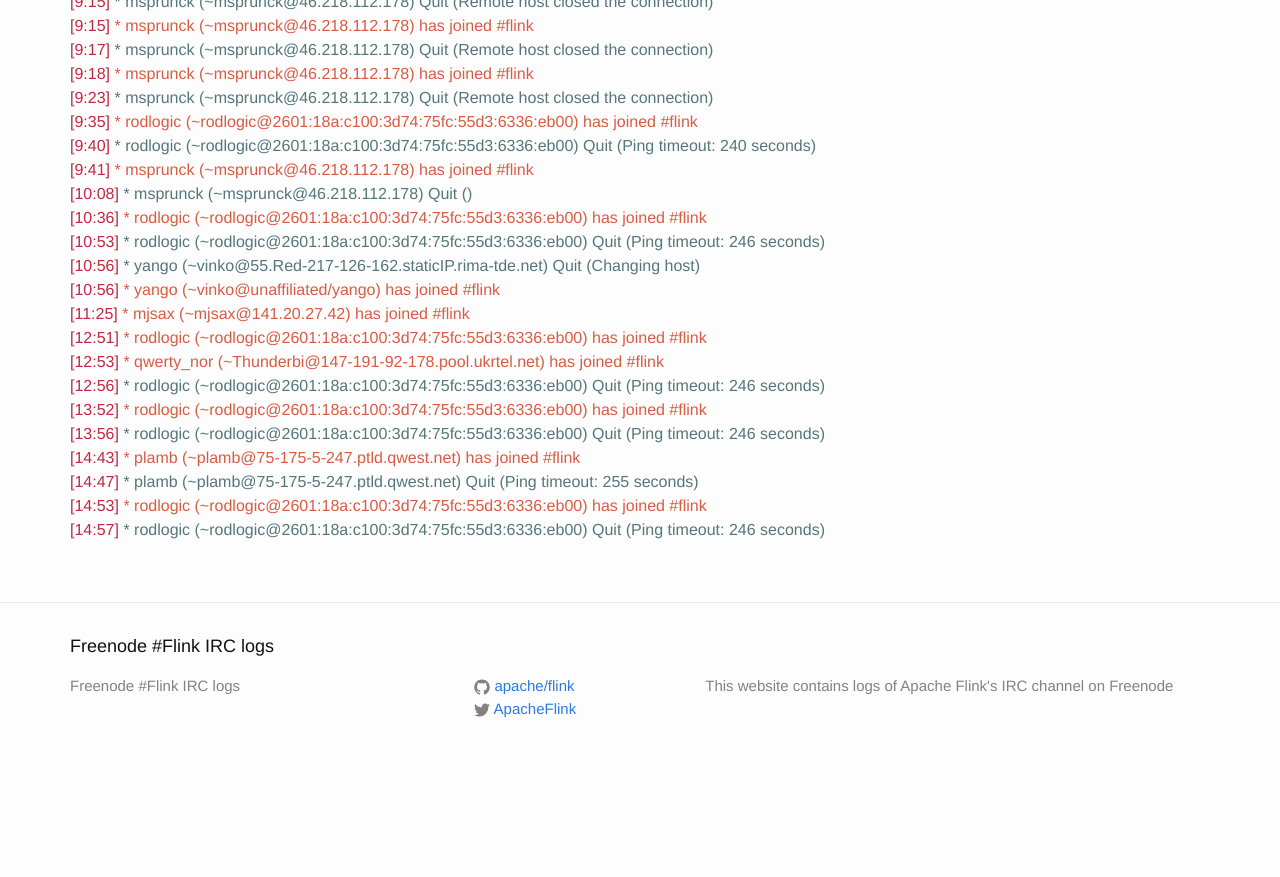
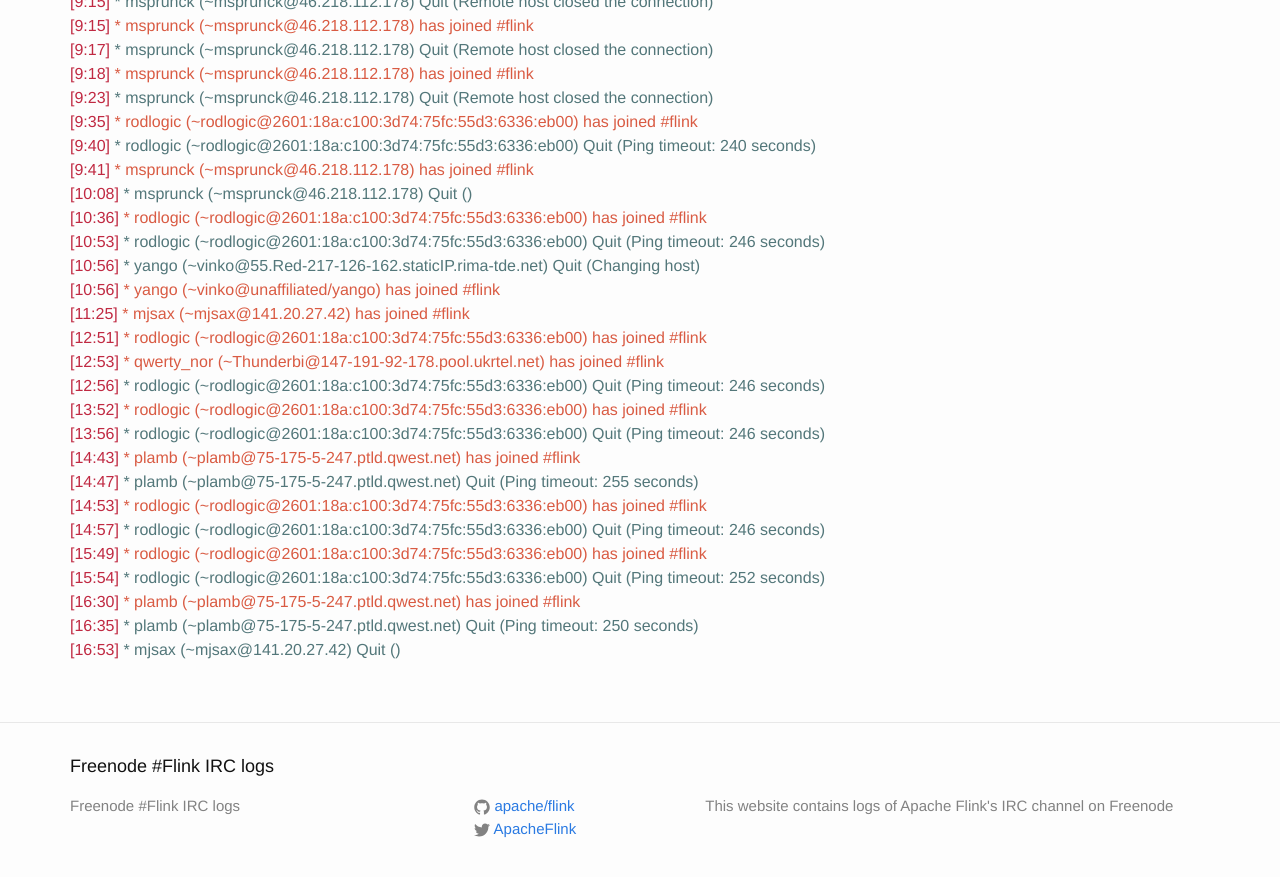
Before and after one commit to flink-irc-logs/flink-irc-logs.github.io, a Jekyll site: the page built from _posts/2015-10-23-logs.markdown, in a window 1280 px wide and 900 px high, scrolled down 642 px. Shown: the top 877 px of the window. Built offline with Jekyll 4.4.1, drawn with Linux system fonts in a browser that asks for light colours; before the commit the page ends 1422 px from its top, so only the background shows below that.

Commit message:
Update of the logs on Fri Oct 23 17:28:36 CEST 2015

```diff
--- a/_posts/2015-10-23-logs.markdown
+++ b/_posts/2015-10-23-logs.markdown
@@ -45,3 +45,8 @@
 <span class="irc-date">[14:47]</span> <span class="irc-navy">* plamb (~plamb@75-175-5-247.ptld.qwest.net) Quit (Ping timeout: 255 seconds)</span><br />
 <span class="irc-date">[14:53]</span> <span class="irc-green">* rodlogic (~rodlogic@2601:18a:c100:3d74:75fc:55d3:6336:eb00) has joined #flink</span><br />
 <span class="irc-date">[14:57]</span> <span class="irc-navy">* rodlogic (~rodlogic@2601:18a:c100:3d74:75fc:55d3:6336:eb00) Quit (Ping timeout: 246 seconds)</span><br />
+<span class="irc-date">[15:49]</span> <span class="irc-green">* rodlogic (~rodlogic@2601:18a:c100:3d74:75fc:55d3:6336:eb00) has joined #flink</span><br />
+<span class="irc-date">[15:54]</span> <span class="irc-navy">* rodlogic (~rodlogic@2601:18a:c100:3d74:75fc:55d3:6336:eb00) Quit (Ping timeout: 252 seconds)</span><br />
+<span class="irc-date">[16:30]</span> <span class="irc-green">* plamb (~plamb@75-175-5-247.ptld.qwest.net) has joined #flink</span><br />
+<span class="irc-date">[16:35]</span> <span class="irc-navy">* plamb (~plamb@75-175-5-247.ptld.qwest.net) Quit (Ping timeout: 250 seconds)</span><br />
+<span class="irc-date">[16:53]</span> <span class="irc-navy">* mjsax (~mjsax@141.20.27.42) Quit ()</span><br />
```
